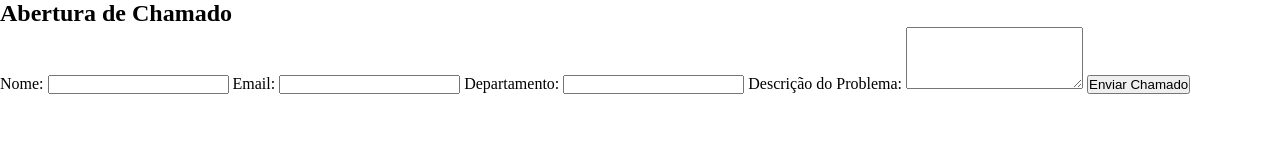
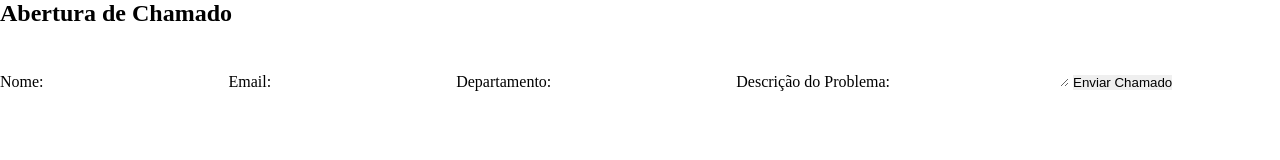
Before and after one commit to Leo-DevFullStack/BebopTechHelp, a plain HTML site: page index.html in a window 1280 px wide. Drawn offline with Linux system fonts and the light colour scheme.

Commit message:
ajustes no style.css no seletor universal

```diff
--- a/assets/css/style.css
+++ b/assets/css/style.css
@@ -1,6 +1,7 @@
-/* Basic Reset */
 * {
     margin: 0;
+    border: 0;
     padding: 0;
     box-sizing: border-box;
+    scroll-behavior: smooth;
 }
```
